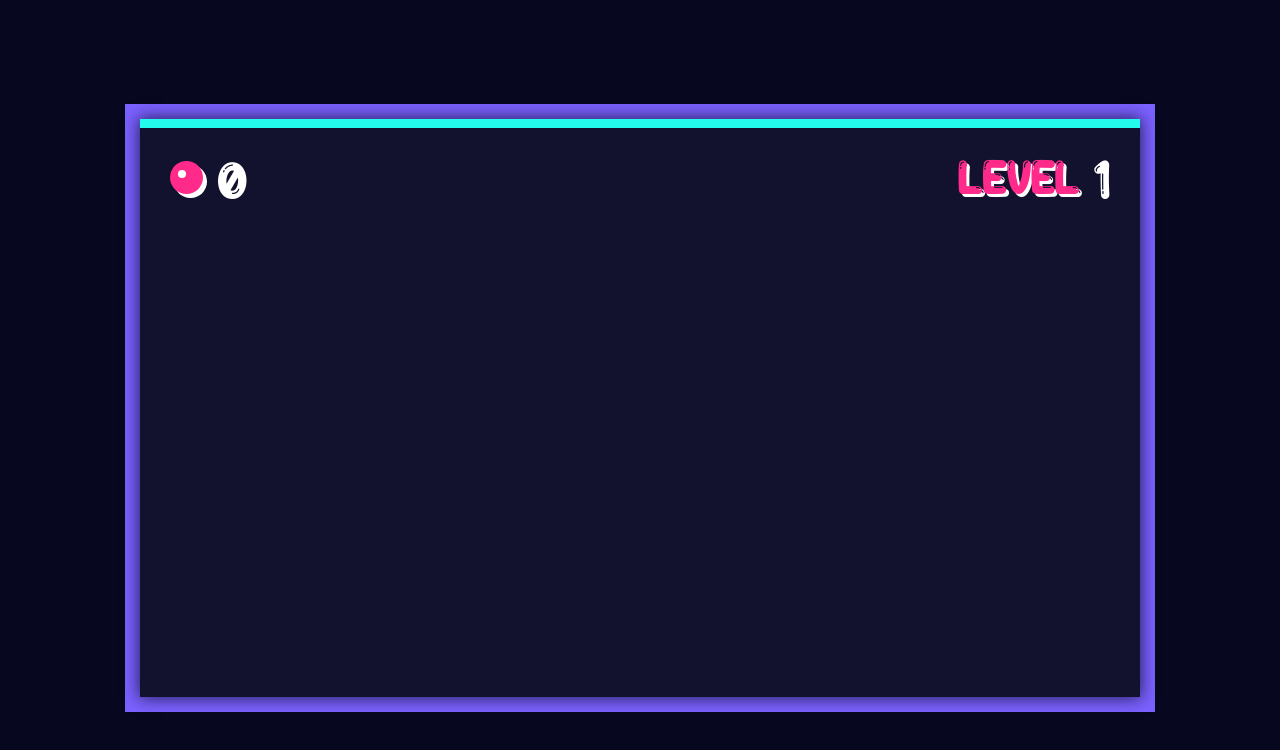
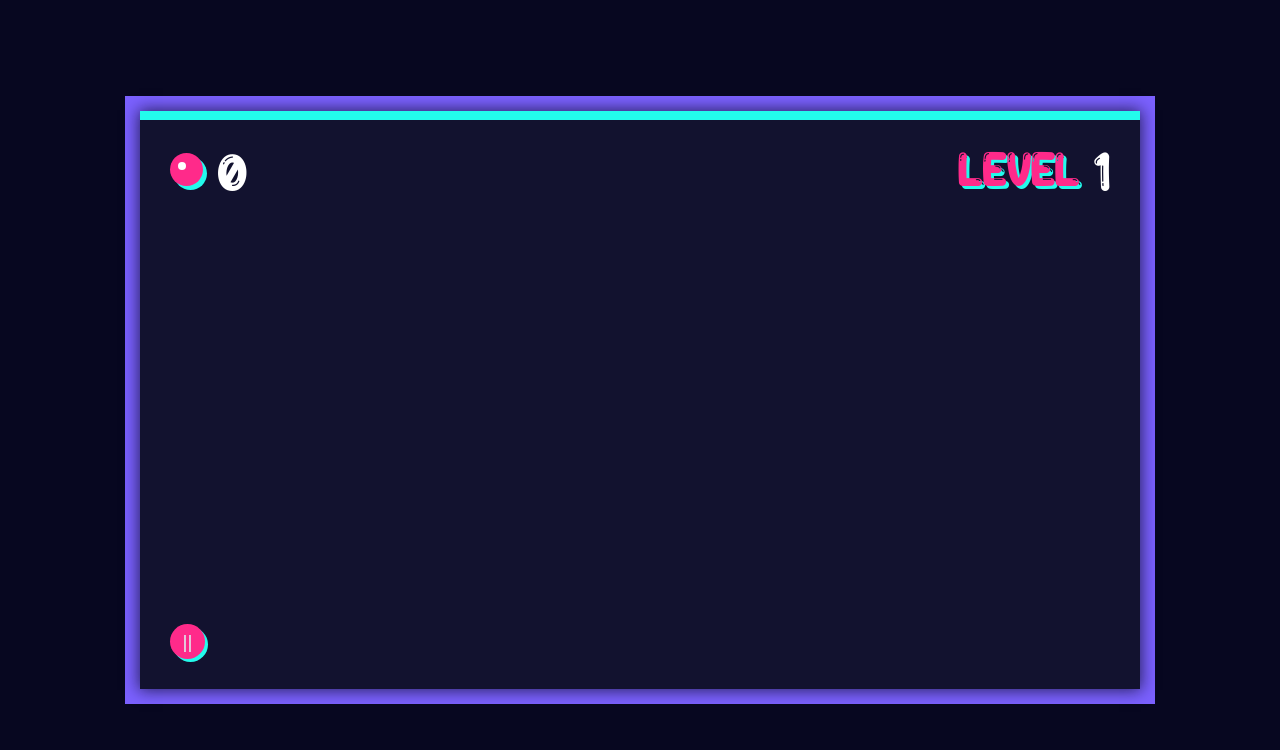
Before and after one commit to yahyajideh/bubble-burst, a website built with Parcel: page src/index.html in a window 1280 px wide. Built offline with nearby package versions, Linux system fonts and the light colour scheme; a web font is replaced by a local one.

Commit message:
Added pause button :pause_button:

```diff
--- a/src/css/style.css
+++ b/src/css/style.css
@@ -8,6 +8,8 @@
 
 * {
   box-sizing: border-box;
+  margin: 0;
+  padding: 0;
 }
 
 :root {
@@ -68,7 +70,7 @@ body {
   height: 33px;
   border-radius: 50%;
   background-color: var(--strawberry);
-  box-shadow: 4px 4px 0px #fff;
+  box-shadow: 4px 4px 0px var(--cyan);
   position: relative;
 }
 
@@ -84,7 +86,7 @@ body {
 
 .strawberry-white {
   color: var(--strawberry);
-  text-shadow: 3px 3px 0 #fff;
+  text-shadow: 3px 3px 0 var(--cyan);
 }
 
 .player-score,
@@ -94,3 +96,42 @@ body {
   position: relative;
   top: 5px;
 }
+
+.btn {
+  border-radius: 50%;
+  color: var(--foam);
+  padding: 0;
+  border: none;
+  background: none;
+  cursor: pointer;
+}
+
+.btn:focus {
+  outline: 0;
+}
+
+.btn-secondary {
+  background-color: var(--strawberry);
+  box-shadow: 3px 3px var(--cyan);
+  transition: all 0.2s;
+}
+
+.btn-secondary:hover {
+  background-color: var(--cyan);
+  box-shadow: 0px 0px var(--cyan);
+  color: var(--strawberry);
+  transform: translate(3px, 3px);
+  cursor: pointer;
+}
+
+.pause-button {
+  position: absolute;
+  bottom: 30px;
+  left: 30px;
+}
+
+.pause-button .btn {
+  width: 35px;
+  height: 35px;
+  font-size: 1.2rem;
+}
--- a/src/index.html
+++ b/src/index.html
@@ -22,7 +22,9 @@
           <span class="player-level">1</span>
         </div>
       </div>
-      <div class="pause-button"></div>
+      <div class="pause-button">
+        <button class="btn btn-secondary">||</button>
+      </div>
     </div>
   </div>
 
```
